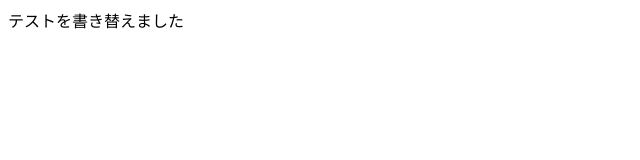
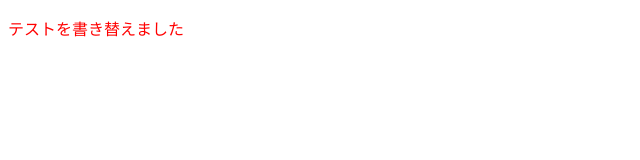
Before and after one commit to Heiro643/2025-5-12-test1, a plain HTML site: page index.html in a window 1280 px wide. Shown: the whole page, without its empty margins (0-640 px from the left). Drawn offline with Linux system fonts and the light colour scheme.

Commit message:
Update index.html

```diff
--- a/index.html
+++ b/index.html
@@ -5,6 +5,6 @@
     <title>タイトル</title>
   </head>
       <body>
-        テストを書き替えました
+        <p style="color:red">テストを書き替えました</p>
       </body>
   </html>
```
